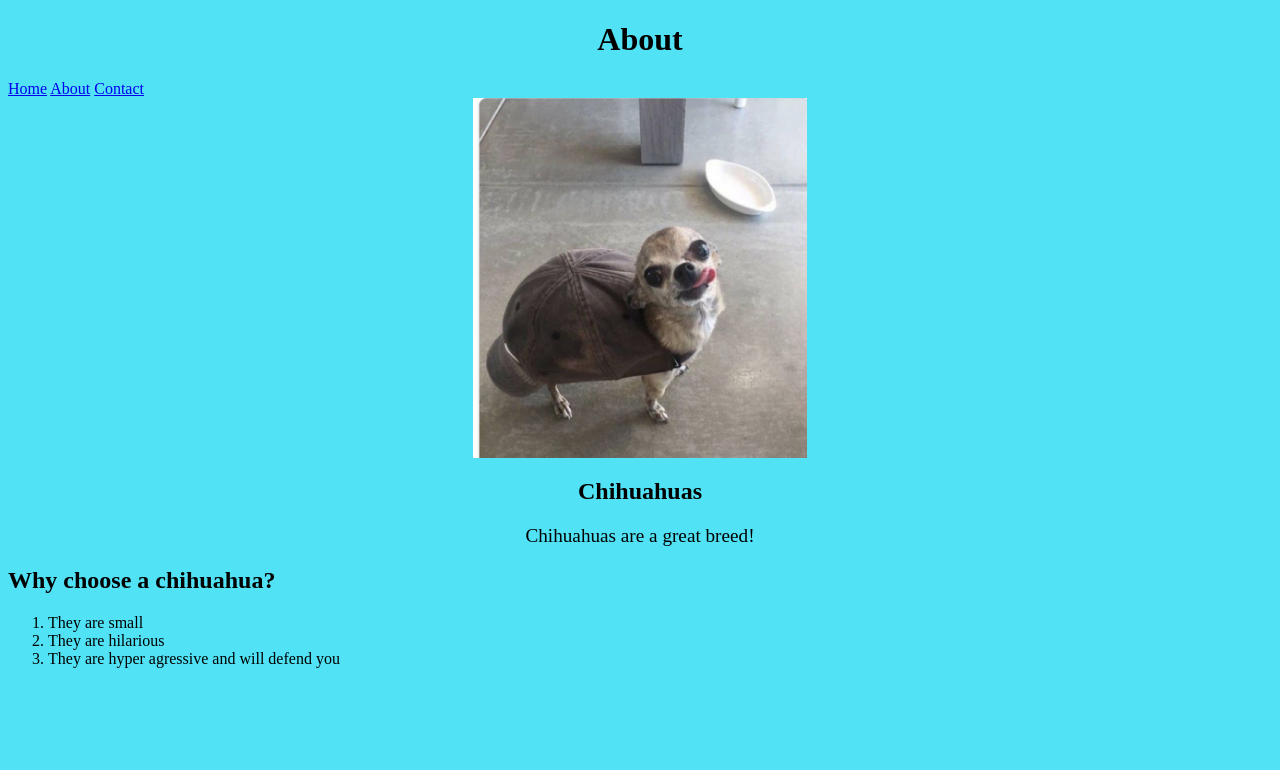
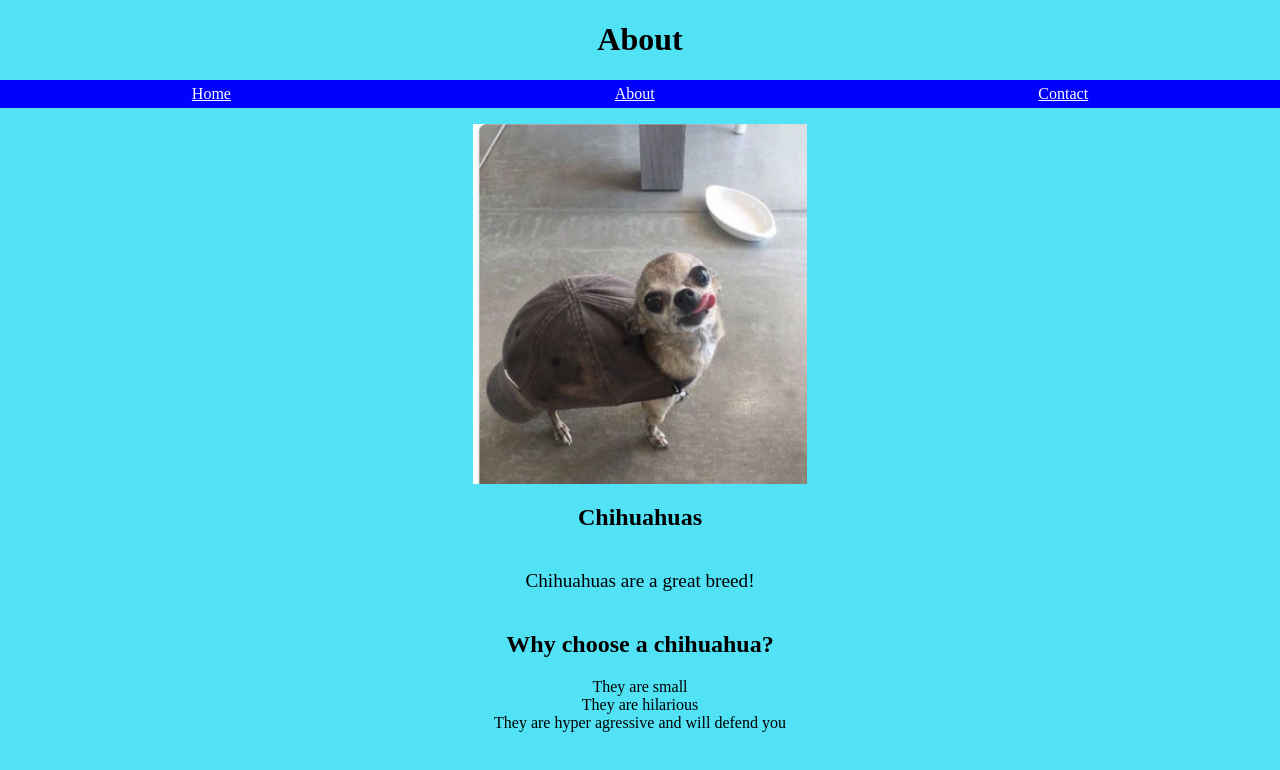
Before and after one commit to MartinAlmaraz/week8, a plain HTML site: page about.html in a window 1280 px wide. Drawn offline with Linux system fonts and the light colour scheme.

Commit message:
Finished Assignment

```diff
--- a/about.html
+++ b/about.html
@@ -11,22 +11,22 @@
 
   <h1 id="about">About</h1>
 
-  <div>
+  <nav>
     <a href="index.html">Home</a>
     <a href="about.html">About</a>
     <a href="contact.html">Contact</a>
-  </div>
+  </nav>
 
   <img class="chihuhua-hat" height="360px" src="chihuahua.jpg" alt="Chihuahua disguised as a turtle"/>
   <h2 id="another-header">Chihuahuas</h2>
   <p id="para">Chihuahuas are a great breed!</p>
 
   <h2 class="second-header">Why choose a chihuahua?</h2>
-  <ol>
+  <ul>
     <li>They are small</li>
     <li>They are hilarious</li>
     <li>They are hyper agressive and will defend you</li>
-  </ol>
+  </ul>
 
 </body>
 </html>
--- a/styles.css
+++ b/styles.css
@@ -1,18 +1,38 @@
 
-#home-body {
+nav  {
+    background-color: blue;
+    width: 100%;
+    display: flex;
+    justify-content:space-around;
+    margin-bottom: 1em;
+    padding: 5px;
+
+
+}
+nav a{
+    color: white;
+}
+/* This is the CSS for the Home page*/
+body {
+    display: flex;
+    flex-direction: column;
     background-color: #51e2f5;
+   align-items: center;
+   margin: 0;
 }
 
 .home {
-    text-align: center;
+
     color: aquamarine;
 
 }
 
 .chihuahua-swim {
-    display: block;
-    margin-left: auto;
-    margin-right: auto;
+    height:450px;
+    width: 450px;
+
+
+
 }
 
 .swim-text {
@@ -22,20 +42,7 @@
 
 }
 
-
-#about-body {
-    background-color: #51e2f5;
-}
-
-#about {
-    text-align: center;
-}
-
-.chihuhua-hat {
-    display: block;
-    margin-left: auto;
-    margin-right: auto
-}
+/* This is the CSS for the About page*/
 
 #para {
     text-align: center;
@@ -48,27 +55,25 @@
     text-decoration: double;
 }
 
+.second-header {
+    text-align: center
+}
 
 .dog-pair {
     display: block;
     margin-left: auto;
     margin-right: auto;
-
+    margin-top: 1em;
 }
 
-#contact-us {
+ul {
+    list-style-type: none;
     text-align: center;
+    margin: 0;
+    padding: 0;
 }
 
-#contact-body {
-    background-color: #51e2f5;
-
-}
-
-#contact {
-    text-align: center;
-}
-
+/* This is the CSS for the Contct Us page*/
 table {
     border-collapse: collapse;
     width: 100%;
```
Also changed, not shown: contact.html (+2 -2 lines), index.html (+2 -2 lines).
